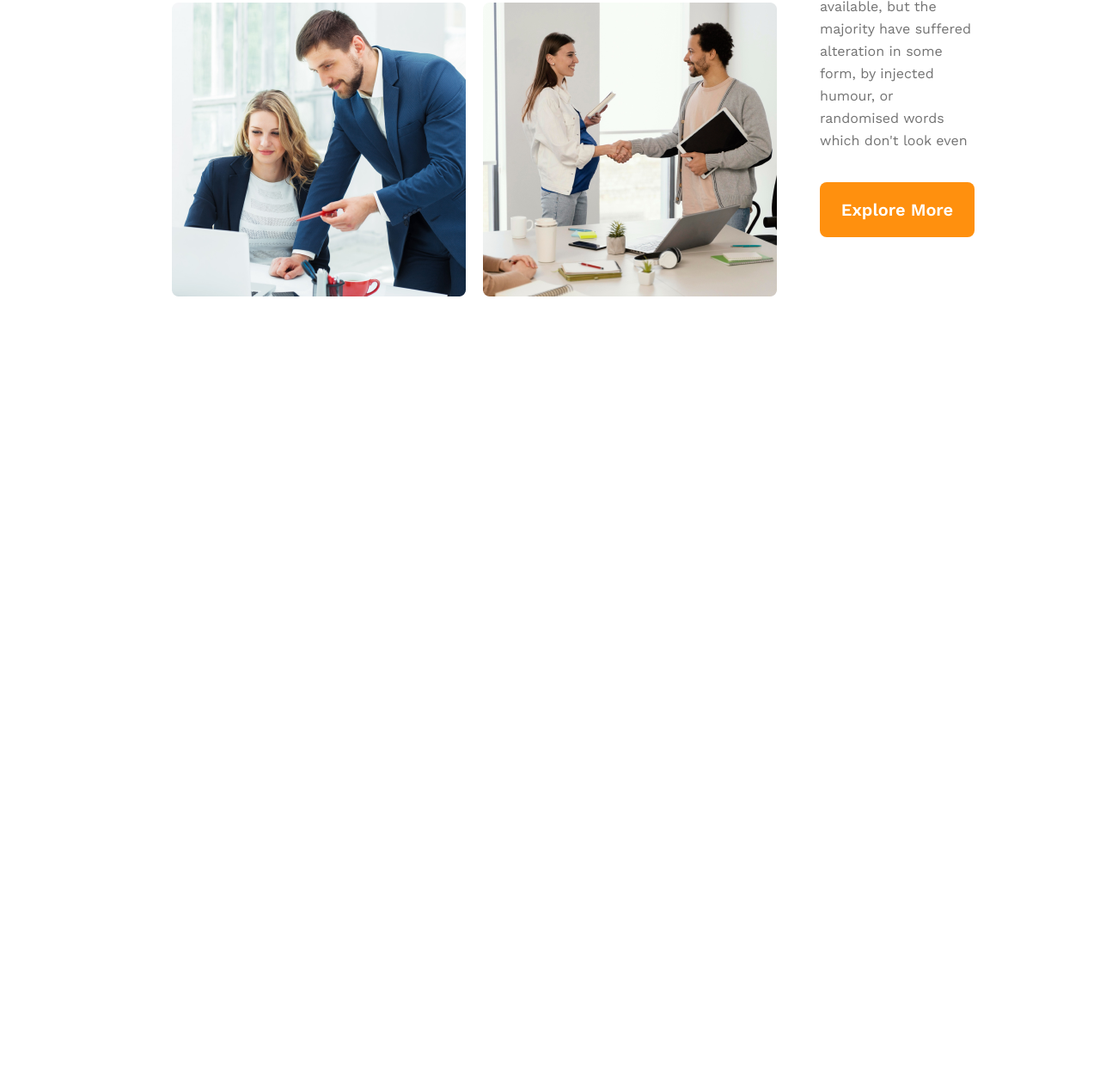
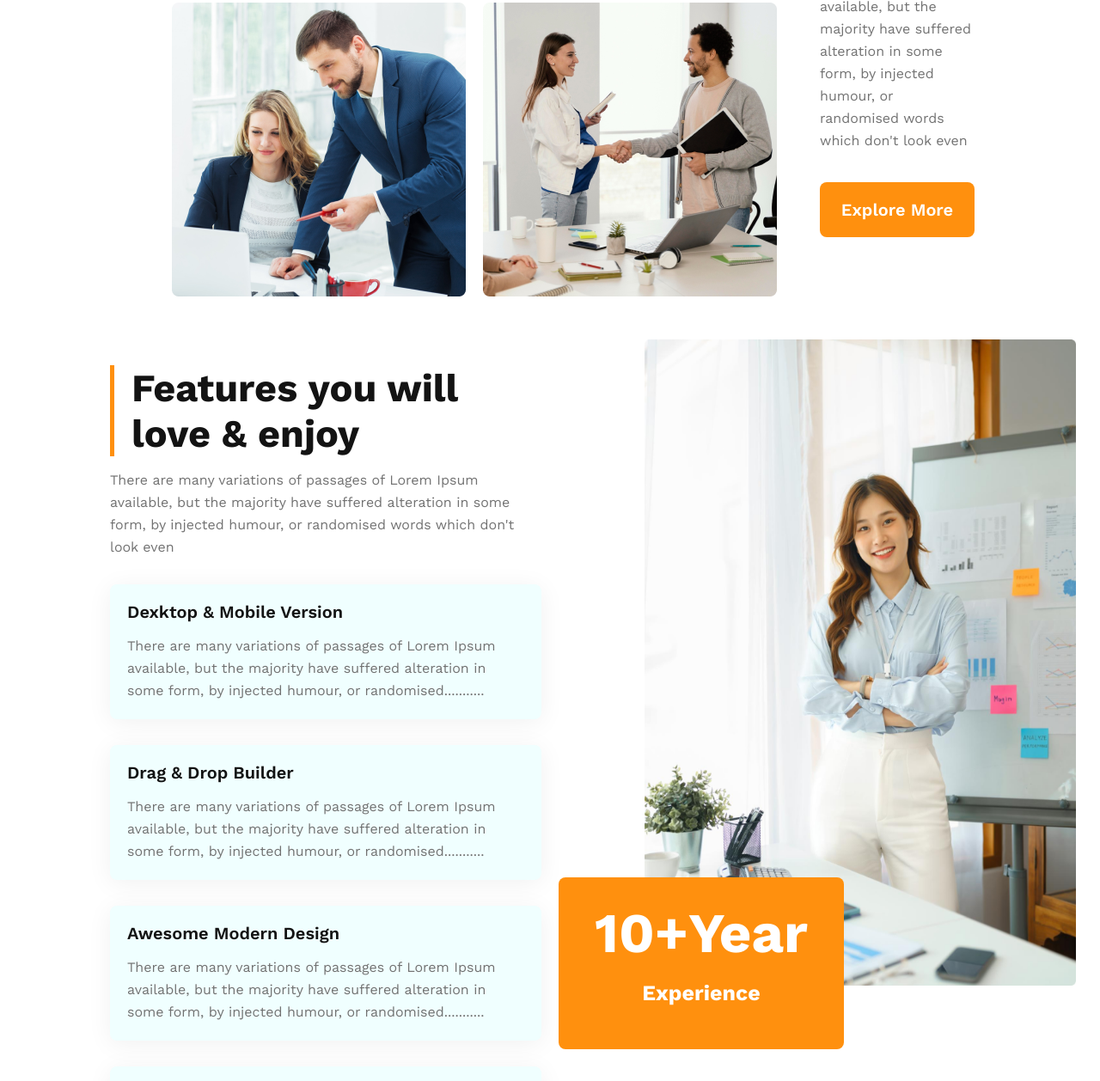
Before and after one commit to ibrahimbiplob75/Responsive-website-for-architecture, a plain HTML site: page index.html in a window 1280 px wide. Shown: the part 1542-2800 px from the top of the page at 86% size. Before the commit the page ends 1927 px from the top, so only its background shows below. Drawn offline with nearby package versions, Linux system fonts and the light colour scheme.

Commit message:
experince section done

```diff
--- a/index.html
+++ b/index.html
@@ -15,7 +15,7 @@
             <ul>
                 <li><a href="index.html">Home</a></li>
                 <li><a href="">About</a></li>
-                <li><a href="">Contact Us<a></li>
+                <li><a href="">Contact Us</a></li>
                 <li><a href="">LogIn</a></li>
             </ul>
         </nav>
@@ -55,6 +55,43 @@
                 <button class="custom-btn">Explore More</button>
             </div>
         </section>
+        <section class="experience">
+            <div class="experience-content">
+                <h1 class="experience-title">Features you will <br> love & enjoy</h1>
+                <p>There are many variations of passages of Lorem Ipsum available, but the majority have suffered
+                    alteration in some form, by injected humour, or randomised words which don't look even</p>
+
+                <div class="experience-title-2">
+                    <h3>Dexktop & Mobile Version</h3>
+                    <p>There are many variations of passages of Lorem Ipsum available, but the majority have suffered
+                        alteration in some form, by injected humour, or randomised...........</p>
+                </div>
+                <div class="experience-title-2">
+                    <h3>Drag & Drop Builder</h3>
+                    <p>There are many variations of passages of Lorem Ipsum available, but the majority have suffered
+                        alteration in some form, by injected humour, or randomised...........</p>
+                </div>
+                <div class="experience-title-2">
+                    <h3>Awesome Modern Design</h3>
+                    <p>There are many variations of passages of Lorem Ipsum available, but the majority have suffered
+                        alteration in some form, by injected humour, or randomised...........</p>
+                </div>
+                <div class="experience-title-2">
+                    <h3>Super Easy to Edit</h3>
+                    <p>There are many variations of passages of Lorem Ipsum available, but the majority have suffered
+                        alteration in some form, by injected humour, or randomised...........</p>
+                </div>
+            </div>
+            <div class="experience-image">
+                <img src="images/architect.png" alt="">
+                <div class="experience-btn">
+                    <h2>10+Year
+                        </h2>
+                    <h5>Experience</h5>
+                </div>
+            </div>
+
+        </section>
     </main>
     <footer>
 
--- a/styles/style.css
+++ b/styles/style.css
@@ -119,14 +119,98 @@ nav >h3{
     margin: 20px 0;
 }
 
+/* Experience style */
 
+.experience{
+    width: 80%;
+    display: flex;
+    margin: 50px auto;
+    justify-content: space-evenly;
+}
+.experience-content{
+    margin-top: 30px;
+    margin-right: 20px;
+    width: 80%;
+}
+.experience-title{
+    color:  #131313;
+    font-size: 45px;
+    font-style: normal;
+    font-weight: 700;
+    line-height: normal;
+    border-left:5px solid #FF900E ;
+    padding-left: 20px;
+}
+.experience p{
+    color:  #727272;
+    font-size: 16px;
+    font-style: normal;
+    font-weight: 400;
+    line-height: 26px;
+    margin-top: 15px;
+}
+.experience h3{
+    color:  #131313;
+    font-size: 20px;
+    font-style: normal;
+    font-weight: 600;
+    line-height: normal;
+}
+.experience-title-2{
+    margin-top: 30px;
+    padding: 20px;
+    border-radius: 8px;
+    background: azure;
+    box-shadow: 0 4px 30px 0 rgba(0, 0, 0, 0.06);
+}
+.experience-image{
+    width: 80%;
+    margin: 0 auto;
+    text-align: center;
+}
+.experience-image img{
+    width: 100%;
+    height: 75%;
+    margin-left: 100px;
+}
+.experience-btn{
+    width: 332px;
+    height: 200px;
+    flex-shrink: 0;
+    border-radius: 8px;
+    background: #FF900E;
+    border: none;
+    position: relative;
+    bottom: 130px;
+    margin-right: 20px;
+}
+.experience-image h2{
+    color: #FFF;
+    text-align: center;
+    font-size: 65px;
+    font-style: normal;
+    font-weight: 700;
+    line-height: 70px;
+    padding-top: 30px;
+}
+.experience-image h5{
+    color: #FFF;
+    text-align: center;
+    font-size: 25px;
+    font-style: normal;
+    font-weight: 700;
+    line-height: 70px;
+
+}
 
 @media screen and (max-width: 992px) {
     .header{
         padding-left: 20px;
     }
     .nav,
-    .feature{
+    .feature,
+    .experience
+    {
         flex-direction: column;
     }
     nav ul,
@@ -149,4 +233,28 @@ nav >h3{
     .feature-image{
         grid-template-columns: 1fr;
     }
+
+
+    .experience-image img{
+        width: 100%;
+        height: 75%;
+        margin-top: 30px;
+        margin-left: 30px;
+    }
+    .experience-btn{
+        width: 250px;
+        height: 150px;
+
+    }
+    .experience-image h2{
+
+        font-size: 35px;
+        padding-top: 20px;
+    }
+    .experience-image h5{
+
+        font-size: 10px;
+
+
+    }
 }
```
